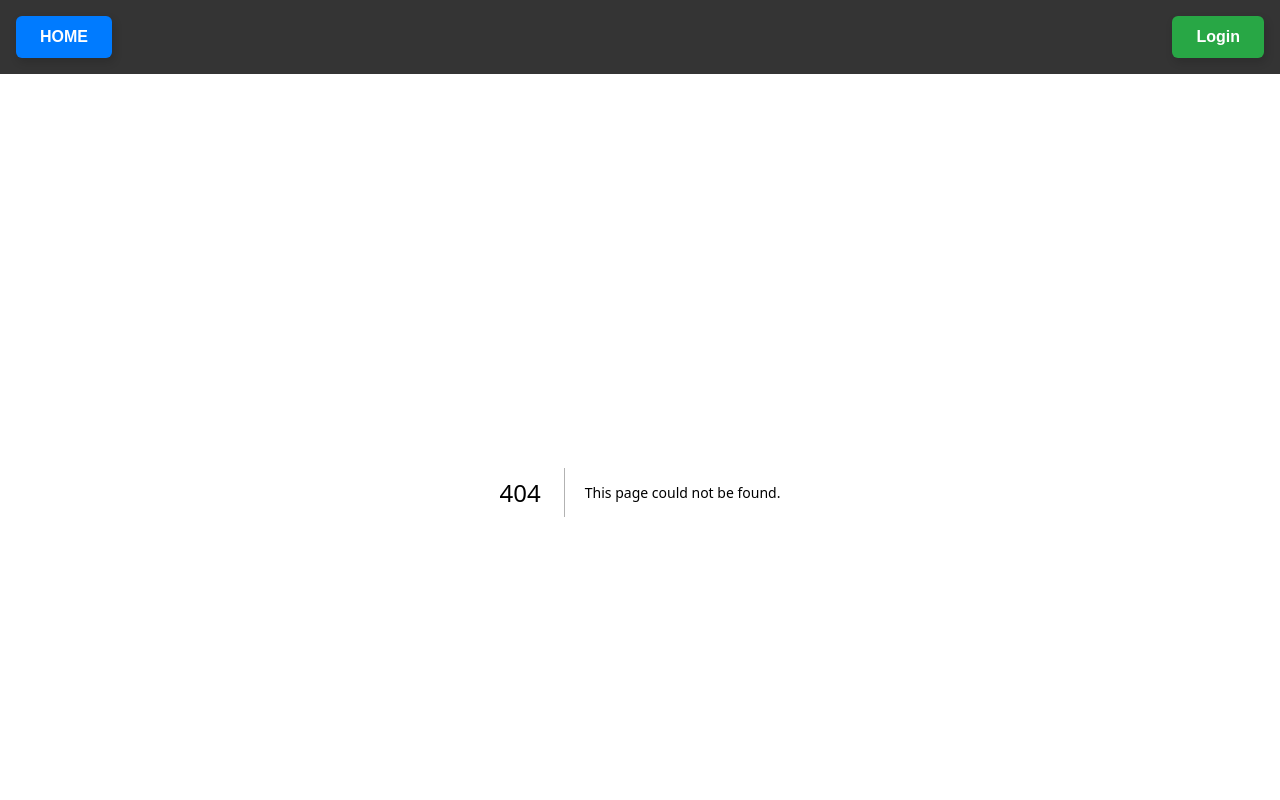
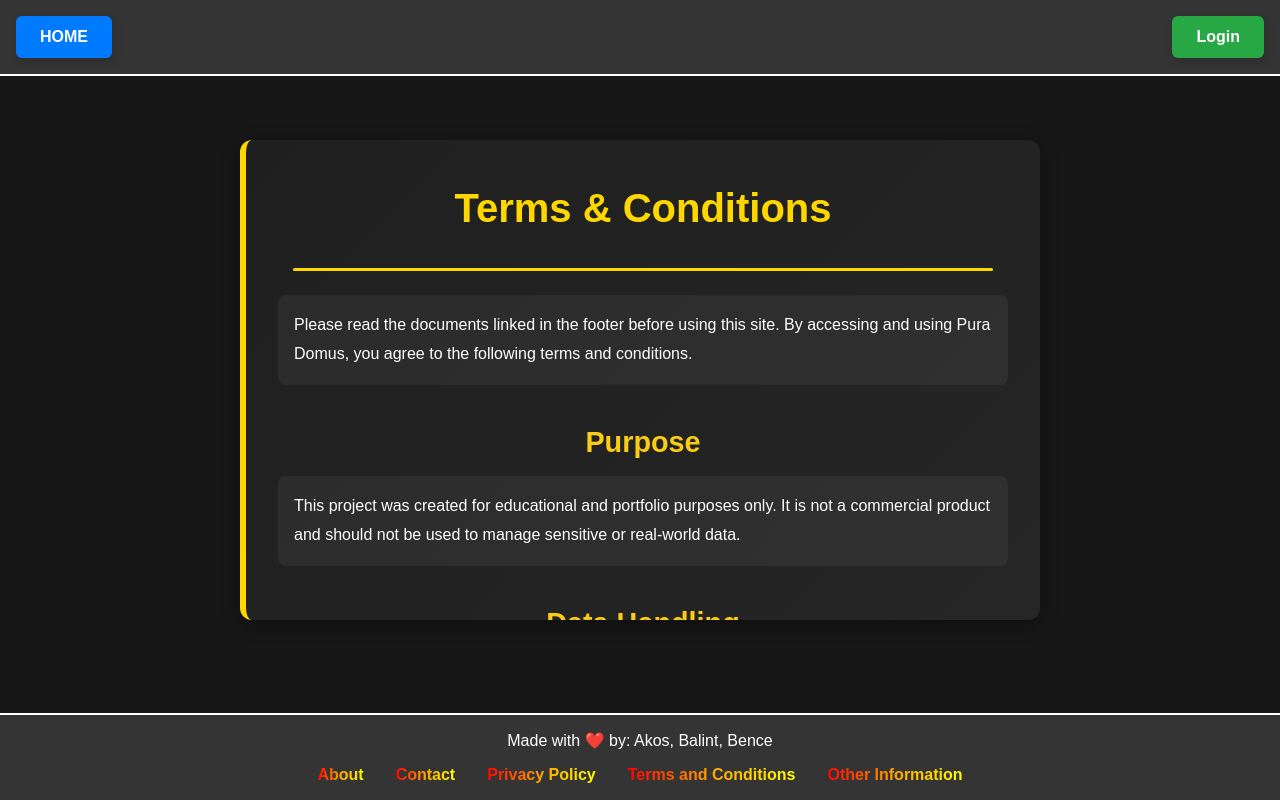
Before and after one commit to BenceV95/HousholdResponsibilitySharingApp, a Next.js app in the folder HouseholdResponsibilityApp_Frontend/: page /terms-and-conditions in a window 1280 px wide. Before the commit this address had no page. Shown: the top 800 px of the page. Built offline with nearby package versions, Linux system fonts and the light colour scheme.

Commit message:
Add: Terms & Conditions page with legal notes, responsibilities and styled layout

```diff
--- /dev/null
+++ b/HouseholdResponsibilityApp_Frontend/app/terms-and-conditions/Terms.css
@@ -0,0 +1,81 @@
+.terms-container {
+  background: linear-gradient(135deg, #1f1f1f, #262626);
+  color: #ffffff;
+  padding: 2rem;
+  max-width: 800px;
+  max-height: 60vh;
+  overflow-y: auto;
+  margin: 3rem auto 0rem auto;
+  border-left: 6px solid #ffd700;
+  border-radius: 12px;
+  box-shadow: 0 4px 18px rgba(0, 0, 0, 0.4);
+  line-height: 1.8;
+  animation: fadeIn 0.6s ease-in-out;
+  overflow-y: auto;
+  scrollbar-width: thin;
+}
+
+@keyframes fadeIn {
+  from {
+    opacity: 0;
+    transform: translateY(10px);
+  }
+  to {
+    opacity: 1;
+    transform: translateY(0);
+  }
+}
+
+.terms-container h1 {
+  font-size: 2.5rem;
+  text-align: center;
+  margin-bottom: 1.5rem;
+  color: #ffd700;
+  position: relative;
+}
+
+.terms-container h1::after {
+  content: "";
+  display: block;
+  width: 700px;
+  height: 3px;
+  background-color: #ffd700;
+  margin: 1.5rem auto 0 auto;
+  border-radius: 2px;
+}
+
+.terms-container h2 {
+  font-size: 1.8rem;
+  margin-top: 2rem;
+  margin-bottom: 0.5rem;
+  color: #facc15;
+  text-align: center;
+}
+
+.terms-container p {
+  background-color: rgba(255, 255, 255, 0.05);
+  padding: 1rem;
+  border-radius: 8px;
+  margin-bottom: 1rem;
+}
+
+.terms-link {
+  color: #ffd700;
+  font-weight: bold;
+  text-decoration: underline;
+}
+
+.terms-link:hover {
+  color: #ffcc00;
+}
+
+.terms-container::-webkit-scrollbar {
+  width: 8px;
+}
+.terms-container::-webkit-scrollbar-thumb {
+  background-color: #555;
+  border-radius: 4px;
+}
+.terms-container::-webkit-scrollbar-track {
+  background: #2a2a2a;
+}
--- /dev/null
+++ b/HouseholdResponsibilityApp_Frontend/app/terms-and-conditions/page.jsx
@@ -0,0 +1,55 @@
+import './Terms.css';
+
+export default function TermsPage() {
+  return (
+    <div className="terms-container">
+      <h1>Terms & Conditions</h1>
+
+      <section>
+        <p>
+          Please read the documents linked in the footer before using this site. By accessing and using Pura Domus,
+          you agree to the following terms and conditions.
+        </p>
+      </section>
+
+      <section>
+        <h2>Purpose</h2>
+        <p>
+          This project was created for educational and portfolio purposes only. It is not a commercial product and should
+          not be used to manage sensitive or real-world data.
+        </p>
+      </section>
+
+      <section>
+        <h2>Data Handling</h2>
+        <p>
+          All user data is temporary and may be deleted at any time without prior notice. You are advised not to use
+          real personal information when registering.
+        </p>
+      </section>
+
+      <section>
+        <h2>Responsibility</h2>
+        <p>
+          The developers are not responsible for any misuse of the site or any data loss. This project is not subject
+          to data protection regulations such as GDPR.
+        </p>
+      </section>
+
+      <section>
+        <h2>Feedback</h2>
+        <p>
+          If you encounter bugs or have suggestions, we would love to hear from you. Please use the{' '}
+          <a href="/contact" className="terms-link">Contact</a> page.
+        </p>
+      </section>
+
+      <section>
+        <h2>Final Note</h2>
+        <p>
+          Thank you for visiting Pura Domus! We hope this tool inspires better collaboration in every household.
+        </p>
+      </section>
+    </div>
+  );
+}
```
